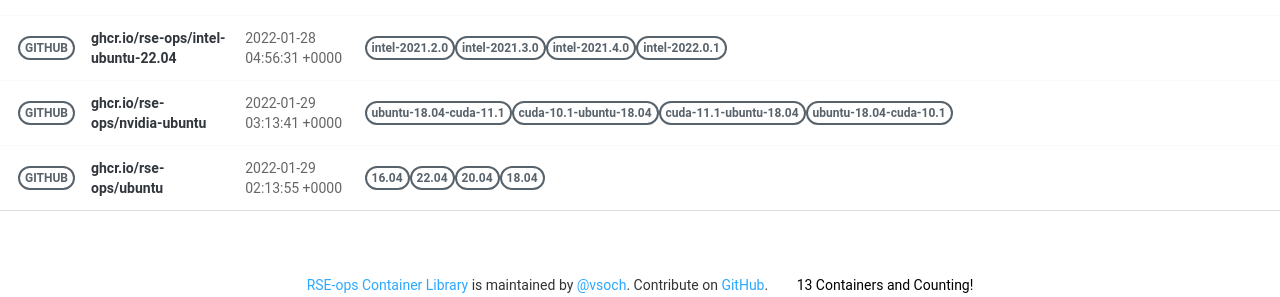
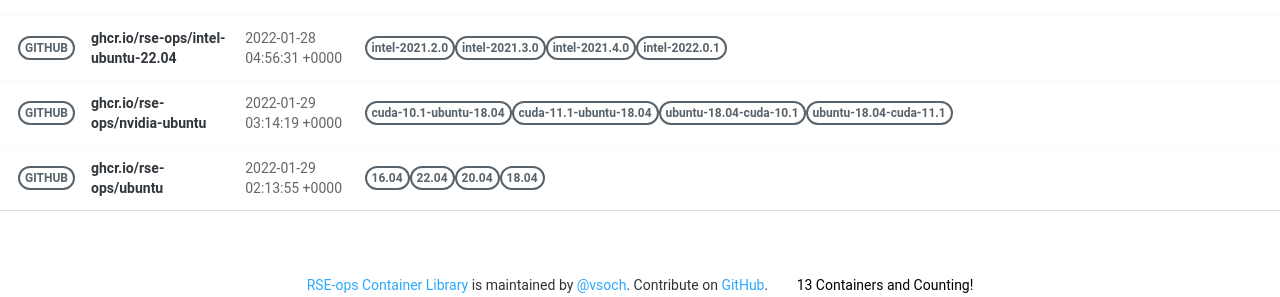
Before and after one commit to rse-ops/docker-images, a Jekyll site: the page built from pages/index.md, in a window 1280 px wide. Shown: the part 836-1133 px from the top of the page. Built offline with Jekyll 4.4.1, drawn with Linux system fonts in a browser that asks for light colours; nearby versions of some CDN libraries; part of the change alters nothing that is shown.

Commit message:
Automated push to update library 2022-01-29

```diff
--- a/_library/ghcr.io-rse-ops-nvidia-ubuntu.md
+++ b/_library/ghcr.io-rse-ops-nvidia-ubuntu.md
@@ -1,14 +1,11 @@
 ---
 layout: container
 name: ghcr.io/rse-ops/nvidia-ubuntu
-updated_at: 2022-01-29 03:13:41.989909
+updated_at: 2022-01-29 03:14:19.269656
 
 
 container_url: https://github.com/orgs/rse-ops/packages/container/package/nvidia-ubuntu
 versions:
- - tag: ubuntu-18.04-cuda-11.1
-   dockerfile: https://github.com/rse-ops/docker-images/blob/main/nvidia-ubuntu/Dockerfile
-   manifest: https://crane.ggcr.dev/manifest/ghcr.io/rse-ops/nvidia-ubuntu:ubuntu-18.04-cuda-11.1
  - tag: cuda-10.1-ubuntu-18.04
    dockerfile: https://github.com/rse-ops/docker-images/blob/main/nvidia-ubuntu/Dockerfile
    manifest: https://crane.ggcr.dev/manifest/ghcr.io/rse-ops/nvidia-ubuntu:cuda-10.1-ubuntu-18.04
@@ -18,5 +15,8 @@ versions:
  - tag: ubuntu-18.04-cuda-10.1
    dockerfile: https://github.com/rse-ops/docker-images/blob/main/nvidia-ubuntu/Dockerfile
    manifest: https://crane.ggcr.dev/manifest/ghcr.io/rse-ops/nvidia-ubuntu:ubuntu-18.04-cuda-10.1
+ - tag: ubuntu-18.04-cuda-11.1
+   dockerfile: https://github.com/rse-ops/docker-images/blob/main/nvidia-ubuntu/Dockerfile
+   manifest: https://crane.ggcr.dev/manifest/ghcr.io/rse-ops/nvidia-ubuntu:ubuntu-18.04-cuda-11.1
 
 ---
```
